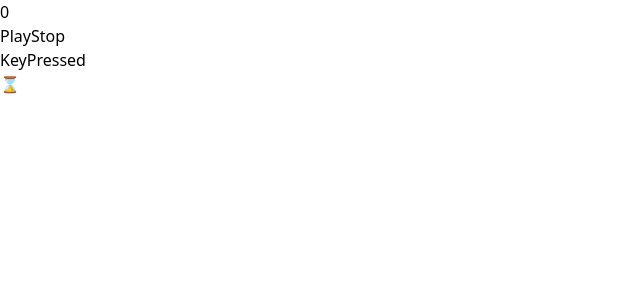
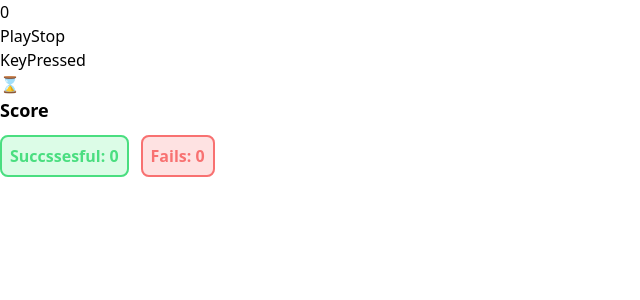
Before and after one commit to VladAleinikov/react-arrow-game, a React (Create React App) app: page / in a window 1280 px wide. Shown: the top 300 px of the page, without its empty margins (0-640 px from the left). Built offline with nearby package versions, Linux system fonts and the light colour scheme.

Commit message:
add modal

```diff
--- /dev/null
+++ b/src/components/Modal/index.tsx
@@ -0,0 +1,25 @@
+import React from 'react'
+import { useActions } from '../../hooks/actions';
+
+interface IModalProps {
+      isSuccessEndGame: boolean | null,
+      setIsShowModal: React.Dispatch<React.SetStateAction<boolean>>;
+}
+const Modal = (props: IModalProps) => {
+      const { isSuccessEndGame, setIsShowModal } = props;
+      const { resetStore } = useActions();
+
+      const modalHandler = () =>{
+            resetStore();
+            setIsShowModal(false);
+      }
+      return (
+            <div>
+                  <h3>Modal</h3>
+                  <p>{isSuccessEndGame ? 'Ура!!! поздравляем!!!' : 'К сожалению вы проиграли('}</p>
+                  <button onClick={modalHandler}>Start New Game</button>
+            </div>
+      )
+}
+
+export default Modal
--- a/src/components/Playground.tsx
+++ b/src/components/Playground.tsx
@@ -3,14 +3,18 @@ import { useAppSelector } from "../hooks/redux";
 import { useActions } from "../hooks/actions";
 import Controls from "./Controls";
 import RandomKeys from "./RandomKeys";
-import { INTERVAL_TIME } from "../constants";
+import { END_GAME_CONDITIONS, INTERVAL_TIME } from "../constants";
 import KeyPressed from "./KeyPressed";
+import Score from "./Score";
+import Modal from "./Modal";
 
 const Playground = () => {
-  const { currentStep } = useAppSelector((state) => state.playground);
+  const { currentStep, totalSuccessful, totalUnsuccessful } = useAppSelector((state) => state.playground);
   const { setCurrentStep, setSteps, setUnsuccess } = useActions();
   const [isTimerActive, setIsTimerActive] = useState<boolean>(false);
   const refreshIntervalId = useRef<ReturnType<typeof setInterval> | null>(null);
+  const [isShowModal, setIsShowModal] = useState<boolean>(false);
+  const [isSuccessEndGame, setIsSuccessEndGame] = useState<boolean | null>(null);
 
   useEffect(() => {
     if (isTimerActive) {
@@ -29,6 +33,20 @@ const Playground = () => {
     }
   }, [isTimerActive]);
 
+  useEffect(() => {
+    const win = totalSuccessful === END_GAME_CONDITIONS.SUCCESS_COUNT;
+    const lose = totalUnsuccessful === END_GAME_CONDITIONS.UNSUCCESS_COUNT;
+
+    win && setIsSuccessEndGame(true);
+    lose && setIsSuccessEndGame(false);
+
+    if (win || lose) {
+      setIsShowModal(true);
+      setIsTimerActive(false);
+    }
+  }, [totalSuccessful, totalUnsuccessful])
+
+
   return (
     <div>
       <p>{currentStep}</p>
@@ -38,6 +56,8 @@ const Playground = () => {
       />
       <RandomKeys isTimerActive={isTimerActive} />
       <KeyPressed isTimerActive={isTimerActive} />
+      <Score />
+      {isShowModal && <Modal isSuccessEndGame={isSuccessEndGame} setIsShowModal={setIsShowModal}/>}
     </div>
   );
 };
--- a/src/components/Score/index.tsx
+++ b/src/components/Score/index.tsx
@@ -2,9 +2,15 @@ import React from 'react'
 import { useAppSelector } from '../../hooks/redux'
 
 const Score = () => {
-      const {to } = useAppSelector((state) => state.playground);
+  const { totalSuccessful, totalUnsuccessful } = useAppSelector((state) => state.playground);
   return (
-    <div>Score</div>
+    <div>
+      <h3 className='font-bold text-lg'>Score</h3>
+      <div className='my-5'>
+        <span className='p-2 mr-3 border-2 border-green-400 rounded-lg text-green-400 bg-green-100 font-bold'>Succssesful: {totalSuccessful}</span>
+        <span className='p-2 border-2 border-red-400 rounded-lg text-red-400 bg-red-100 font-bold'>Fails: {totalUnsuccessful}</span>
+      </div>
+    </div>
   )
 }
 
--- a/src/constants.ts
+++ b/src/constants.ts
@@ -1,4 +1,5 @@
 import { IMapArrowCodes } from "./models/arrows";
+import { IEndGameConditions } from "./models/playground";
 
 export const INTERVAL_TIME: number = 3000;
 export const MAP_ARROW_CODES: IMapArrowCodes = {
@@ -8,3 +9,7 @@ export const MAP_ARROW_CODES: IMapArrowCodes = {
   ArrowRight: "➡️",
 };
 export const ARR_ARROW_CODES = Object.keys(MAP_ARROW_CODES);
+export const END_GAME_CONDITIONS: IEndGameConditions = {
+  SUCCESS_COUNT: 3,
+  UNSUCCESS_COUNT: 3
+}
--- a/src/models/platground.ts
+++ b/src/models/playground.ts
@@ -10,3 +10,7 @@ export interface IPlaygroundStepsState{
   enteredValue: string | null,
   success: boolean | null
 }
+export interface IEndGameConditions{
+  SUCCESS_COUNT: number,
+  UNSUCCESS_COUNT: number
+}
--- a/src/store/playground/playground.slice.ts
+++ b/src/store/playground/playground.slice.ts
@@ -1,5 +1,5 @@
 import { PayloadAction, createSlice } from "@reduxjs/toolkit";
-import { IPlaygroundState } from "../../models/platground";
+import { IPlaygroundState } from "../../models/playground";
 import { ARR_ARROW_CODES, MAP_ARROW_CODES } from "../../constants";
 
 const initialState: IPlaygroundState = {
@@ -54,7 +54,8 @@ export const playgroundSlice = createSlice({
           state.totalSuccessful = 0;
         }
       }
-    }
+    },
+    resetStore: (state) =>  initialState
   },
 });
 export const playgroundActions = playgroundSlice.actions;
```
